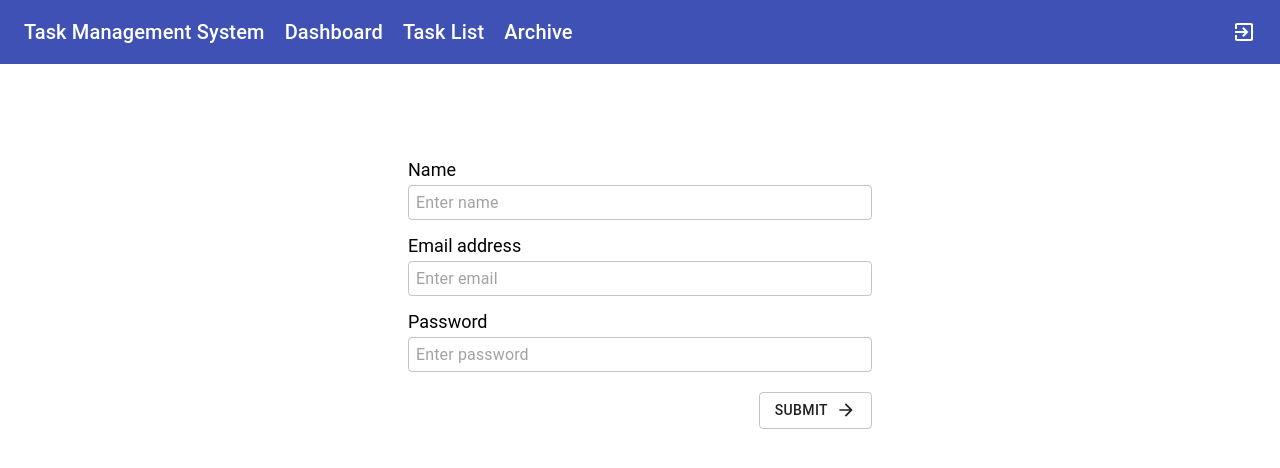
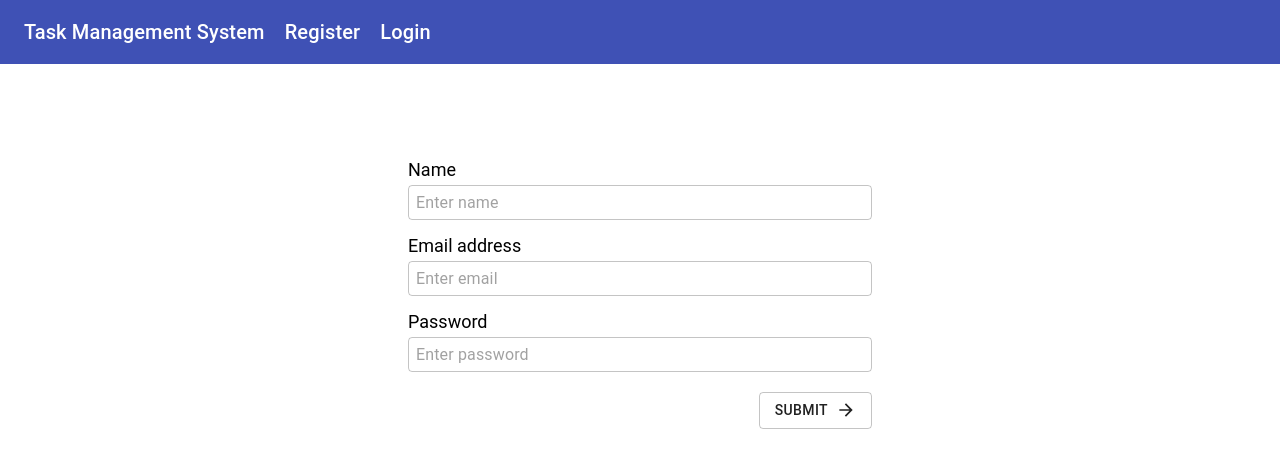
Before and after one commit to xel23/TMS-1.0, a React (Create React App) app in the folder client/: page /register in a window 1280 px wide. Shown: the top 468 px of the page. Built offline with nearby package versions, Linux system fonts and the light colour scheme.

Commit message:
added register request

```diff
--- a/client/package.json
+++ b/client/package.json
@@ -8,6 +8,7 @@
     "@testing-library/jest-dom": "^5.11.4",
     "@testing-library/react": "^11.1.0",
     "@testing-library/user-event": "^12.1.10",
+    "axios": "^0.22.0",
     "moment": "^2.29.1",
     "react": "^17.0.2",
     "react-dom": "^17.0.2",
--- a/client/src/components/Header/Header.tsx
+++ b/client/src/components/Header/Header.tsx
@@ -1,13 +1,17 @@
-import React from 'react';
+import React, { useContext } from 'react';
 import { Link } from 'react-router-dom';
 import AppBar from '@material-ui/core/AppBar';
 import Toolbar from '@material-ui/core/Toolbar';
 import Typography from '@material-ui/core/Typography';
 import ExitToAppIcon from '@material-ui/icons/ExitToApp';
 
+import { DataContext } from '../../context';
+
 import { Container, Item, useAppBarStyles, useToolbarStyles } from './Header.styles';
 
 const Header: React.FunctionComponent = () => {
+    const { token } = useContext(DataContext);
+
     const { root: appBarRoot } = useAppBarStyles();
     const { root: toolbarRoot } = useToolbarStyles();
 
@@ -18,6 +22,21 @@ const Header: React.FunctionComponent = () => {
                     <Typography variant="h6" component="div">
                         <Item>Task Management System</Item>
                     </Typography>
+                    {token === '' ? (
+                        <>
+                            <Typography variant="h6" component="div">
+                                <Item>
+                                    <Link to="/register">Register</Link>
+                                </Item>
+                            </Typography>
+                            <Typography variant="h6" component="div">
+                                <Item>
+                                    <Link to="/login">Login</Link>
+                                </Item>
+                            </Typography>
+                        </>
+                    ) : (
+                        <>
                             <Typography variant="h6" component="div">
                                 <Item>
                                     <Link to="/dashboard">Dashboard</Link>
@@ -33,8 +52,10 @@ const Header: React.FunctionComponent = () => {
                                     <Link to="/archive">Archive</Link>
                                 </Item>
                             </Typography>
+                        </>
+                    )}
                 </Container>
-                <ExitToAppIcon />
+                {token !== '' && <ExitToAppIcon />}
             </Toolbar>
         </AppBar>
     );
--- /dev/null
+++ b/client/src/context.tsx
@@ -0,0 +1,18 @@
+import React, { createContext, useState } from 'react';
+
+const DataContext = createContext<{ token: string, setToken: React.Dispatch<React.SetStateAction<string>> }>({
+    token: "",
+    setToken: () => {},
+});
+
+const DataContextProvider = (props: { children: boolean | React.ReactChild | React.ReactFragment | React.ReactPortal | null | undefined; }) => {
+    const [token, setToken] = useState<string>('');
+
+    return (
+        <DataContext.Provider value={{ token, setToken }}>
+            { props.children }
+        </DataContext.Provider>
+    );
+};
+
+export { DataContext, DataContextProvider };
--- a/client/src/pages/App/App.tsx
+++ b/client/src/pages/App/App.tsx
@@ -1,5 +1,5 @@
-import React from 'react';
-import { BrowserRouter, Route, Switch } from 'react-router-dom';
+import React, { useContext } from 'react';
+import { BrowserRouter, Route, Switch, Redirect } from 'react-router-dom';
 
 import Header from '../../components/Header/Header';
 import RegisterPage from '../RegisterPage/RegisterPage';
@@ -7,14 +7,30 @@ import LoginPage from '../LoginPage/LoginPage';
 import TasksPage from '../TasksPage/TasksPage';
 import CreateTaskPage from '../CreateTaskPage/CreateTaskPage';
 
+import { DataContext, DataContextProvider } from '../../context';
+
 import { Wrapper } from './App.styles';
 
 const App: React.FunctionComponent = () => {
+    const { token } = useContext(DataContext);
+
     return (
+        <DataContextProvider>
             <Wrapper>
                 <BrowserRouter>
                     <Header />
                     <Switch>
+                        <Route
+                            exact
+                            path="/"
+                            render={() => {
+                                return (
+                                    token === '' ?
+                                        <Redirect to="/login" /> :
+                                        <Redirect to="/tasks" />
+                                )
+                            }}
+                        />
                         <Route path="/register" component={() => <RegisterPage />} />
                         <Route path="/login" component={() => <LoginPage />} />
                         <Route path="/dashboard">Dashboard page</Route>
@@ -26,6 +42,7 @@ const App: React.FunctionComponent = () => {
                     </Switch>
                 </BrowserRouter>
             </Wrapper>
+        </DataContextProvider>
     );
 };
 
--- a/client/src/pages/RegisterPage/RegisterPage.tsx
+++ b/client/src/pages/RegisterPage/RegisterPage.tsx
@@ -1,9 +1,32 @@
-import React from 'react';
+import React, { useContext } from 'react';
+import { useHistory } from 'react-router-dom';
+import axios from 'axios';
 
 import Register from '../../components/Register/Register';
+import { DataContext } from '../../context';
 
 const RegisterPage: React.FunctionComponent = () => {
-    return <Register register={(name, email, password) => console.log(name, email, password)} />;
+    const { setToken } = useContext(DataContext);
+
+    const history = useHistory();
+
+    const registerInTMS = (name: string, email: string, password: string) => {
+        return axios({
+            method: 'post',
+            url: 'http://localhost:3000/api/auth/register',
+            headers: {
+                'Content-Type': 'application/x-www-form-urlencoded'
+            },
+            data: `name=${name}&email=${email}&password=${password}`,
+        })
+            .then(({ data: { accessToken }}) => {
+                setToken(accessToken);
+                history.push('/tasks');
+            })
+            .catch((error) => console.log(error));
+    };
+
+    return <Register register={(name, email, password) => registerInTMS(name, email, password)} />;
 };
 
 export default RegisterPage;
```
Also changed, not shown: 1 other file (tests, documents, lock files or other folders). Lines whose indentation alone changed are shown as unchanged.
